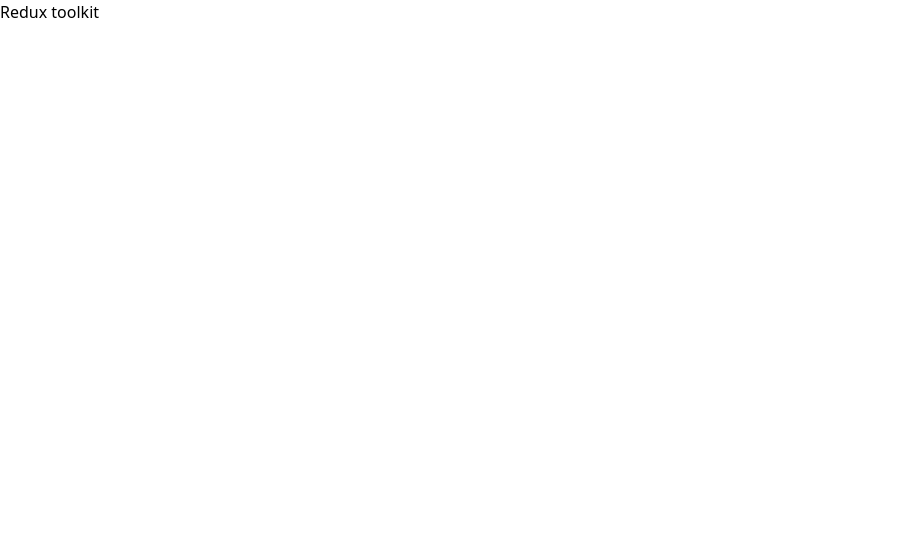
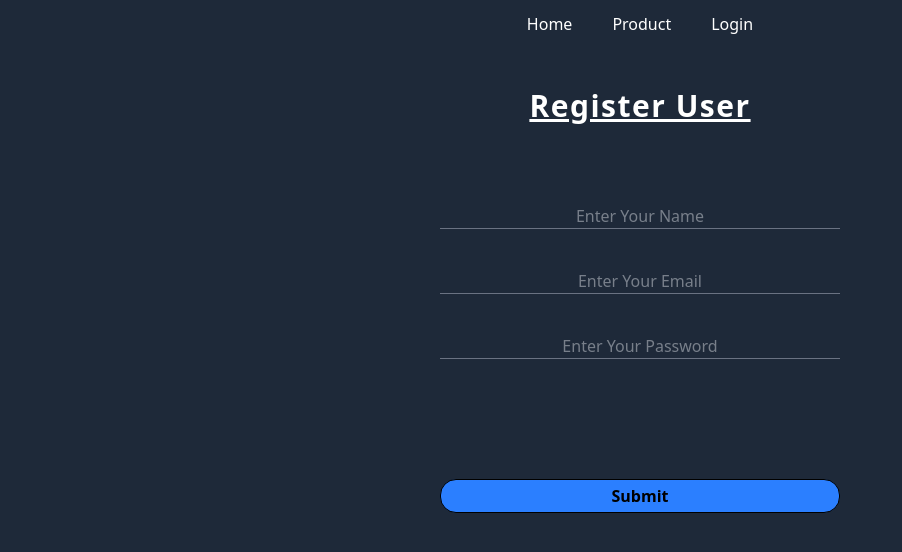
Before and after one commit to Aman5613/Project-III, a React (Vite) app in the folder Frontend/: page /register in a window 1280 px wide. Shown: the top 552 px of the page, without its empty margins (0-902 px from the left). Built offline with nearby package versions, Linux system fonts and the light colour scheme; no server answers.

Commit message:
Adding login and register page and adding up some pages

```diff
--- a/Frontend/package.json
+++ b/Frontend/package.json
@@ -17,6 +17,7 @@
     "react": "^19.1.0",
     "react-dom": "^19.1.0",
     "react-form-hook": "^0.0.1",
+    "react-hook-form": "^7.61.1",
     "react-redux": "^9.2.0",
     "react-router-dom": "^7.6.2",
     "react-toastify": "^11.0.5",
--- a/Frontend/src/App.jsx
+++ b/Frontend/src/App.jsx
@@ -1,13 +1,14 @@
 import { useDispatch, useSelector } from "react-redux";
 import { asyncgetProducts, asyncgetUsers } from "./Store/Action";
 import { useEffect } from "react";
-
+import Mainroutes from "./Routes/mainRoutes";
+import Nav from "./Nav/Nav";
 
 
 const App = () => {
   const dispatch = useDispatch();
 
-  const data = useSelector((state) => state)
+  // useSelector((state) => state)
 
   useEffect(() => {
     dispatch(asyncgetUsers())
@@ -16,8 +17,9 @@
 
 
   return (
-    <div>
-      <h1>Redux toolkit</h1>
+    <div className="text-white w-screen h-screen px-[5%] bg-gray-800 ">
+      <Nav />
+      <Mainroutes />
     </div>
   )
 }
--- /dev/null
+++ b/Frontend/src/Nav/Nav.jsx
@@ -0,0 +1,13 @@
+import { NavLink } from 'react-router-dom'
+
+const Nav = () => {
+    return (
+        <nav className='justify-center items-center py-3 flex space-x-3 md:space-x-10'>
+            <NavLink to={"/"}>Home</NavLink>
+            <NavLink to={"/products"}>Product</NavLink>
+            <NavLink to={"/login"}>Login</NavLink>
+        </nav>
+    )
+}
+
+export default Nav
--- /dev/null
+++ b/Frontend/src/Pages/Home.jsx
@@ -0,0 +1,9 @@
+const Home = () => {
+    return (
+        <div>
+            <h1>Home</h1>
+        </div>
+    )
+}
+
+export default Home
--- /dev/null
+++ b/Frontend/src/Pages/Login.jsx
@@ -0,0 +1,26 @@
+import { nanoid } from "nanoid";
+import { useForm } from "react-hook-form";
+import { Link } from "react-router-dom";
+import { toast } from "react-toastify";
+
+const Login = () => {
+    const { register, reset, handleSubmit } = useForm();
+    const loginHandler = (user) => {
+        user.id = nanoid();
+        toast.success("Login Successful")
+        console.log(user);
+    }
+    return (
+        <div className="flex flex-col items-center justify-center ">
+            <h1 className="font-bold text-3xl mt-10 mb-30 underline tracking-wider">Login Page</h1>
+            <form onSubmit={handleSubmit(loginHandler)} className="flex flex-col space-y-10">
+                <input {...register("email")} type="email" placeholder="Enter Your Email" className="w-50 md:w-100 border-b outline-none text-center border-gray-500 text-gray-300" />
+                <input {...register("password")} type="password" placeholder="Enter Your Password" className="w-50 md:w-100 border-b outline-none text-center border-gray-500 text-gray-300" />
+                <input type="submit" className="px-3 py-1 border bg-blue-500 rounded-2xl font-bold text-black cursor-pointer hover:scale-103 mt-20" />
+            </form>
+            <p className="mt-5">New user <Link to={"/register"} className="text-blue-300 underline">Register</Link></p>
+        </div>
+    )
+}
+
+export default Login
--- /dev/null
+++ b/Frontend/src/Pages/Product.jsx
@@ -0,0 +1,11 @@
+import React from 'react'
+
+const Product = () => {
+    return (
+        <div>
+            <h1>Products</h1>
+        </div>
+    )
+}
+
+export default Product
--- /dev/null
+++ b/Frontend/src/Pages/Register.jsx
@@ -0,0 +1,28 @@
+import { nanoid } from "nanoid";
+import { useForm } from "react-hook-form";
+import { useNavigate } from "react-router-dom";
+import { toast } from "react-toastify";
+
+const Register = () => {
+    const { register, reset, handleSubmit } = useForm();
+    const navigate = useNavigate();
+    const loginHandler = (user) => {
+        user.id = nanoid();
+        console.log(user);
+        toast.success("Register Successful")
+        navigate("/login");
+    }
+    return (
+        <div className="flex flex-col items-center justify-center ">
+            <h1 className="font-bold text-3xl mt-10 mb-20 underline tracking-wider">Register User</h1>
+            <form onSubmit={handleSubmit(loginHandler)} className="flex flex-col space-y-10">
+                <input {...register("name")} type="text" placeholder="Enter Your Name" className="w-50 md:w-100 border-b outline-none text-center border-gray-500 text-gray-300" />
+                <input {...register("email")} type="email" placeholder="Enter Your Email" className="w-50 md:w-100 border-b outline-none text-center border-gray-500 text-gray-300" />
+                <input {...register("password")} type="password" placeholder="Enter Your Password" className="w-50 md:w-100 border-b outline-none text-center border-gray-500 text-gray-300" />
+                <input type="submit" className="px-3 py-1 border bg-blue-500 rounded-2xl font-bold text-black cursor-pointer hover:scale-103 mt-20" />
+            </form>
+        </div>
+    )
+}
+
+export default Register
--- /dev/null
+++ b/Frontend/src/Routes/Mainroutes.jsx
@@ -0,0 +1,18 @@
+import { Routes, Route } from 'react-router-dom'
+import Home from '../Pages/Home'
+import Product from '../Pages/Product'
+import Login from '../Pages/Login'
+import Register from '../Pages/Register'
+
+const Mainroutes = () => {
+    return (
+        <Routes>
+            <Route path="/" element={<Home />} />
+            <Route path='/products' element={<Product/>} />
+            <Route path='/login' element={<Login/>} />
+            <Route path='/register' element={<Register/>} />
+        </Routes>
+    )
+}
+
+export default Mainroutes
--- a/Frontend/src/main.jsx
+++ b/Frontend/src/main.jsx
@@ -4,11 +4,13 @@
 import { BrowserRouter } from 'react-router-dom'
 import { Provider } from 'react-redux'
 import { store } from './Store/Store.jsx'
+import {ToastContainer} from "react-toastify"
 
 createRoot(document.getElementById('root')).render(
   <BrowserRouter>
     <Provider store={store}>
       <App />
+      <ToastContainer />
     </Provider>
   </BrowserRouter>
 )
```
Also changed, not shown: 1 other file (tests, documents, lock files or other folders).
